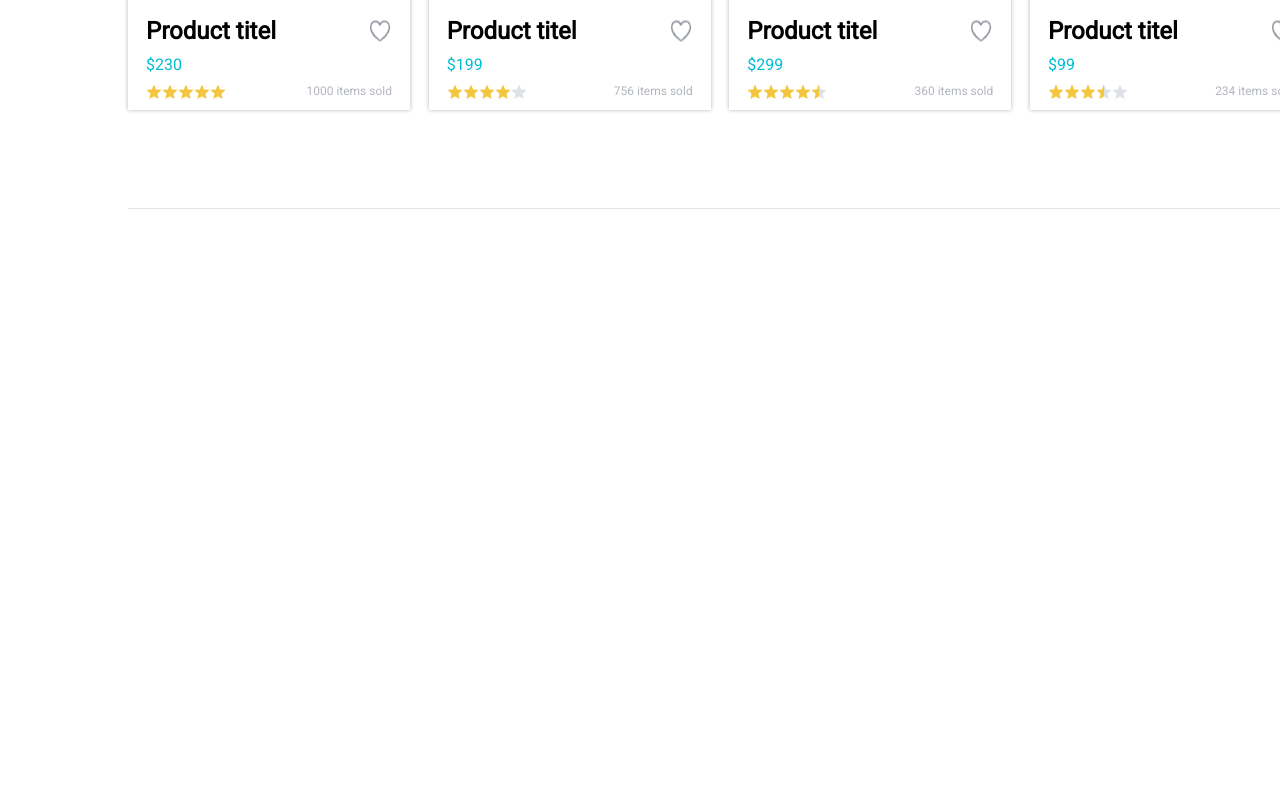
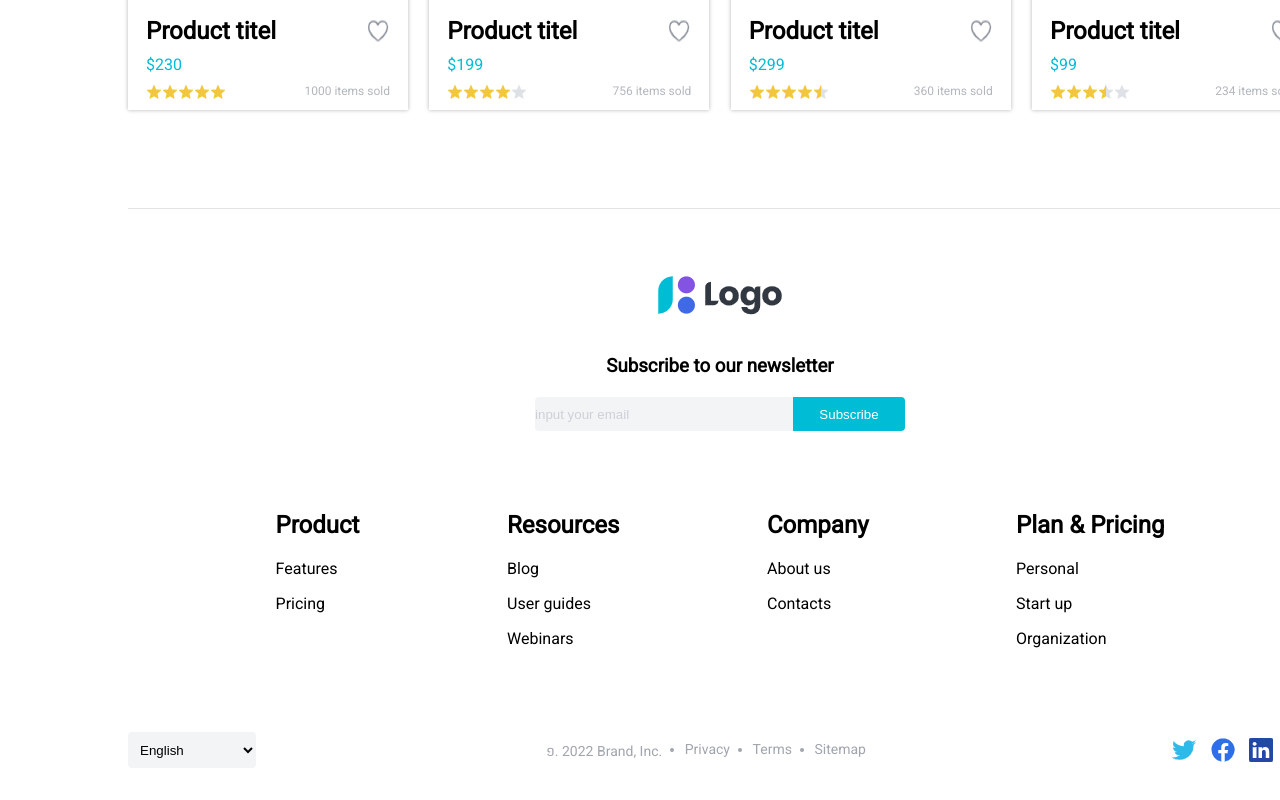
Before and after one commit to hoangdung130103/BaiTapWeb, a plain HTML site: page BaiTap_TH_Tuan_05_Web/index.html in a window 1280 px wide. Shown: the part 1888-2688 px from the top of the page. Before the commit the page ends 2149 px from the top, so only its background shows below. Drawn offline with Linux system fonts and the light colour scheme.

Commit message:
bai tap tuan 5 chua nhung icon

```diff
--- a/BaiTap_TH_Tuan_05_Web/assets/css/style5.css
+++ b/BaiTap_TH_Tuan_05_Web/assets/css/style5.css
@@ -212,7 +212,7 @@ html{
 }
 #slider {
     max-width: 1184px;
-    margin: 52px auto;
+    margin: 52px auto 0;
     border-bottom: 1px #e3e3e3 solid;
     padding-bottom: 98px;
 }
@@ -227,7 +227,7 @@ html{
     justify-content: space-between;
 }
 #slider-img-one{
-    width: 282px;
+    width: 280px;
     box-shadow:0 0 4px rgba(0,0, 0, 0.3);
 }
 #slider-img-one-bottom{
@@ -242,4 +242,92 @@ html{
     justify-content: space-between;
     margin: 0px 18px 10px 18px;
 }
-#footer {}
+#footer {
+    max-width: 1184px;
+    margin: 64px auto 36px;
+    text-align: center;
+}
+#footer-logo{
+    margin-bottom: 34px;
+}
+#footer-subscribe{
+    margin-bottom: 20px;
+}
+#footer-input{
+
+
+
+}
+.forter-input-input{
+    height: 34px;
+    width: 262px;
+    border: none;
+    background-color: #F3F4F6;
+    color: #CDD0D7;
+    margin-right: -4px;
+    border-top-left-radius: 4px;
+    border-bottom-left-radius: 4px;
+}
+.forter-input-button{
+    height: 34px;
+    width: 112px;
+    background-color: #00BDD6;
+    color: #fff;
+    border: none;
+    margin-left: -4px;
+    border-top-right-radius: 4px;
+    border-bottom-right-radius: 4px;
+}
+#footer-list{
+    display: flex;
+    justify-content: space-evenly;
+    margin: 80px auto 68px;
+}
+.footer-list-nav{
+    list-style-type: none;
+}
+
+.footer-list-subnav:first-child{
+font-size: 24px;
+margin-bottom: 20px;
+}
+.footer-list-subnav{
+    margin-bottom: 16px;
+    display: block;
+
+    text-align: left;
+}
+#footer-end{
+    display: flex;
+    justify-content: space-between;
+    align-items: center;
+}
+#footer-end-right{
+
+}
+#footer-end-center{
+
+}
+.footer-end-right-select{
+    height: 36px;
+    width: 128px;
+    background-color: #F3F4F6;
+    border: none;
+    padding-left: 8px;
+    border-radius: 4px;
+}
+.footer-end-center-nav{
+    display: flex;
+    width: 304px;
+    font-size: 14px;
+    justify-content: space-between;
+
+}
+.footer-end-center-subnav{
+    color: #A1A5AE;
+}
+.footer-end-left{
+    display: flex;
+    justify-content: space-between;
+    width: 140px;
+}
--- a/BaiTap_TH_Tuan_05_Web/index.html
+++ b/BaiTap_TH_Tuan_05_Web/index.html
@@ -119,7 +119,7 @@
                     <div class="content-reviews-titel-nav">
                             <img src="./assets/img/Rating 304.png" alt="">
                             <b>4.2D</b>
-                            <p>(99 reviews)</p>
+                            <p style="color: #8E949F;">(99 reviews)</p>
                     </div>
                 </div>
                 <div id="content-reviews-conment">
@@ -178,7 +178,7 @@
         <div id="slider">
             <div id="slider-titel">
                 <h2>Related products</h2>
-                <p style="color: #B2B6BD;">see more ></p>
+                <p style="color: #B2B6BD; margin-right: 16px;">see more ></p>
             </div>
             <div id="slider-img">
                 <div id="slider-img-one">
@@ -254,7 +254,63 @@
                 </div>
             </div>
         </div>
-        <div id="footer"></div>
+        <div id="footer">
+            <div id="footer-logo">
+                <img src="./assets/img/Image 1713.png" alt="">
+            </div>
+            <div id="footer-subscribe">
+                <h3>Subscribe to our newsletter</h3>
+            </div>
+            <div id="footer-input">
+                <input class="forter-input-input" type="text" name="" id="" value="input your email">
+                <button class="forter-input-button" > Subscribe</button>
+            </div>
+            <div id="footer-list">
+                <ul class="footer-list-nav">
+                    <li class="footer-list-subnav"> <b> Product</b></li>
+                    <li class="footer-list-subnav">Features</li>
+                    <li class="footer-list-subnav">Pricing</li>
+                </ul>
+                <ul class="footer-list-nav">
+                    <li class="footer-list-subnav"><b> Resources</b></li>
+                    <li class="footer-list-subnav">Blog</li>
+                    <li class="footer-list-subnav">User guides</li>
+                    <li class="footer-list-subnav">Webinars</li>
+                </ul>
+                <ul class="footer-list-nav">
+                    <li class="footer-list-subnav"><b> Company</b></li>
+                    <li class="footer-list-subnav">About us</li>
+                    <li class="footer-list-subnav">Contacts</li>
+                </ul>
+                <ul class="footer-list-nav">
+                    <li class="footer-list-subnav"><b> Plan & Pricing</b></li>
+                    <li class="footer-list-subnav">Personal</li>
+                    <li class="footer-list-subnav">Start up</li>
+                    <li class="footer-list-subnav">Organization</li>
+                </ul>
+            </div>
+            <div id="footer-end">
+                <div id="footer-end-right">
+                    <select class="footer-end-right-select"  name="" id="">
+                        <option value="">English</option>
+                    </select>
+                </div>
+                <div id="footer-end-center">
+                    <ul class="footer-end-center-nav">
+                        <li style="list-style: cambodian;" class="footer-end-center-subnav">2022 Brand, Inc.</li>
+                        <li class="footer-end-center-subnav">Privacy</li>
+                        <li class="footer-end-center-subnav">Terms</li>
+                        <li class="footer-end-center-subnav">Sitemap</li>
+                    </ul>
+                </div>
+                <div class="footer-end-left">
+                    <img src="./assets/img/Twitter 9.png" alt="">
+                    <img src="./assets/img/Facebook 9.png" alt="">
+                    <img src="./assets/img/LinkedIn 8.png" alt="">
+                    <img src="./assets/img/YouTube 8.png" alt="">
+                </div>
+            </div>
+        </div>
     </div>
 </body>
 
```
Also changed, not shown: BaiTap_TH_Tuan_05_Web/anh/2023-03-22.png (added), BaiTap_TH_Tuan_05_Web/anh/2023-03-23.png (added).
